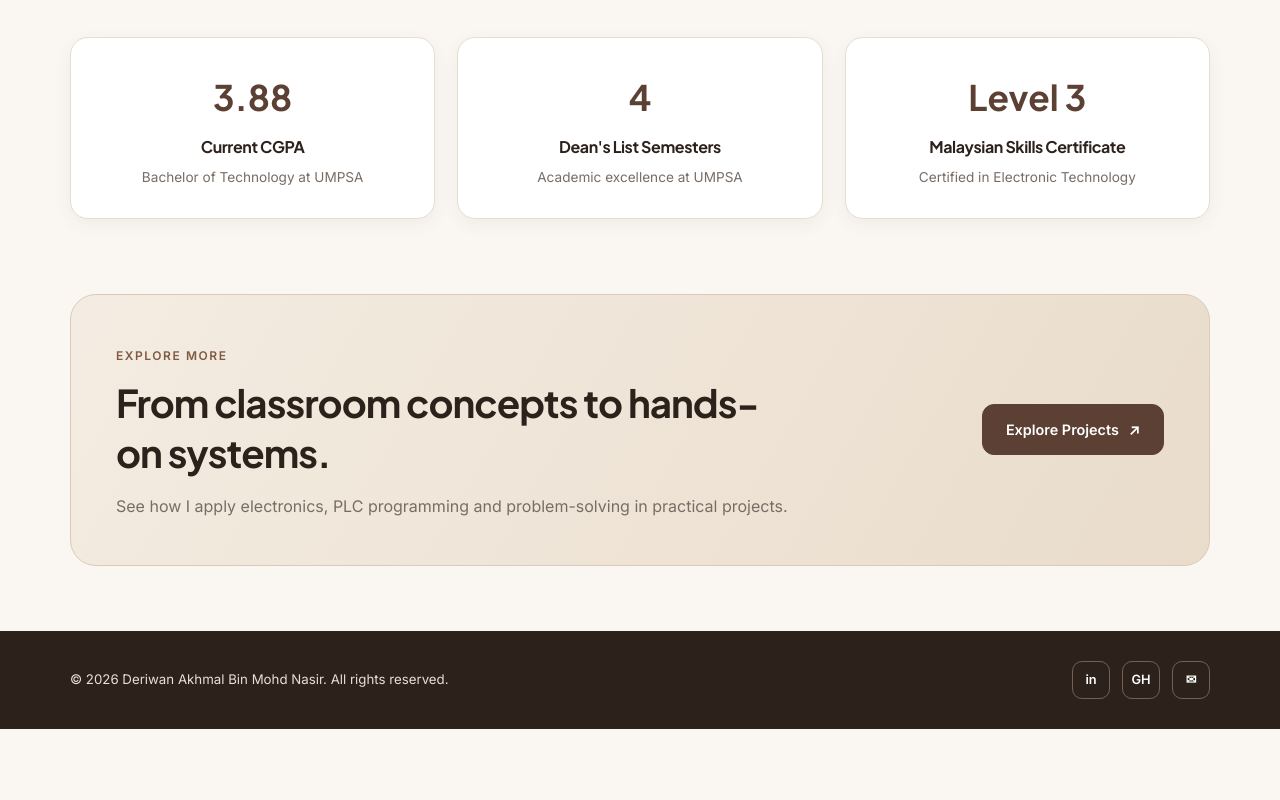
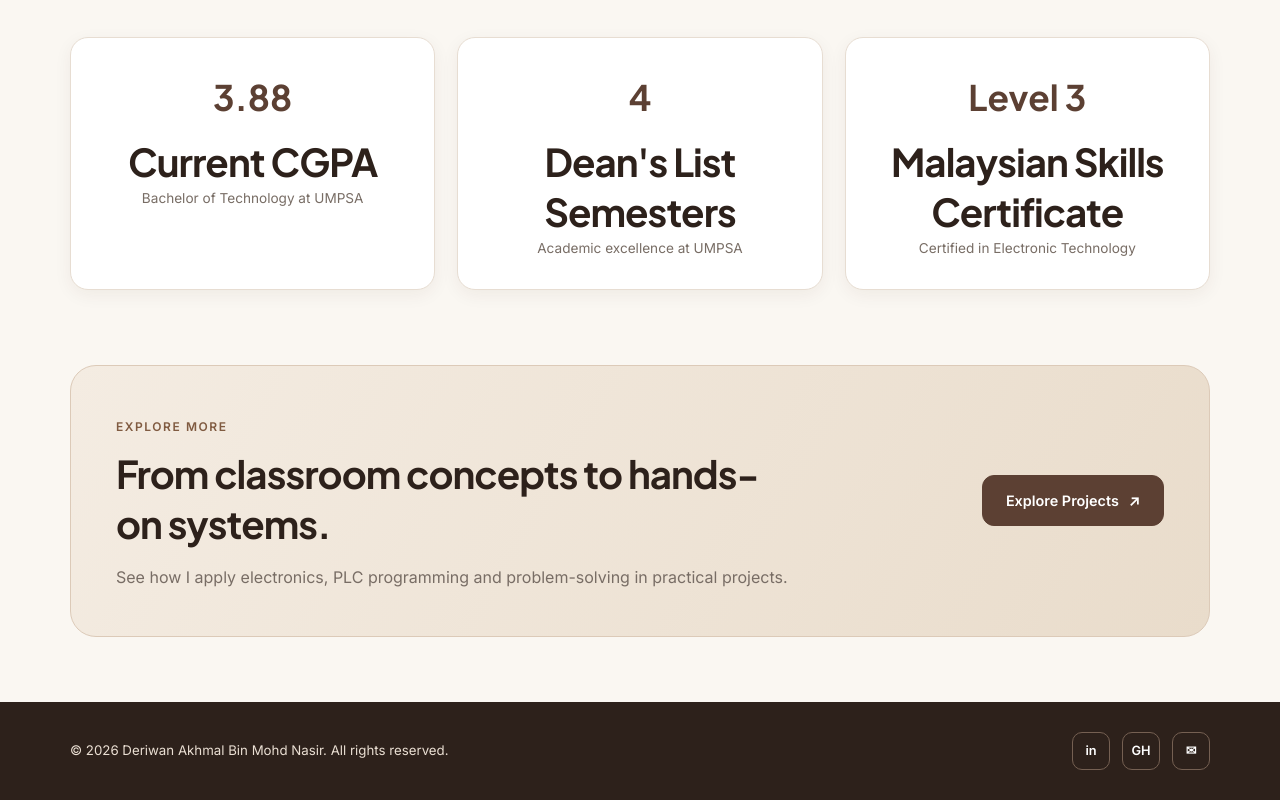
Before and after one commit to deriwan/Portfolio_VC24002, a plain HTML site: page index.html in a window 1280 px wide. Shown: the part 777-1577 px from the top of the page. Before the commit the page ends 1506 px from the top, so only its background shows below. Drawn offline with Linux system fonts and the light colour scheme.

Commit message:
index update

```diff
--- a/index.html
+++ b/index.html
@@ -114,29 +114,27 @@
             </div>
 
             <!-- HIGHLIGHTS -->
-
             <div class="highlights-grid">
 
                 <div class="highlight-box">
                     <span class="highlight-number">3.88</span>
-        <h3>Current CGPA</h3>
+                    <h2>Current CGPA</h2>
                     <p>Bachelor of Technology at UMPSA</p>
                 </div>
 
                 <div class="highlight-box">
                     <span class="highlight-number">4</span>
-        <h3>Dean's List Semesters</h3>
+                    <h2>Dean's List Semesters</h2>
                     <p>Academic excellence at UMPSA</p>
                 </div>
 
                 <div class="highlight-box">
                     <span class="highlight-number">Level 3</span>
-        <h3>Malaysian Skills Certificate</h3>
+                    <h2>Malaysian Skills Certificate</h2>
                     <p>Certified in Electronic Technology</p>
                 </div>
 
             </div>
-
 
             <!-- FEATURED SECTION -->
             <section class="featured-strip" aria-label="Explore my portfolio">
```
Lines whose indentation alone changed are shown as unchanged.
